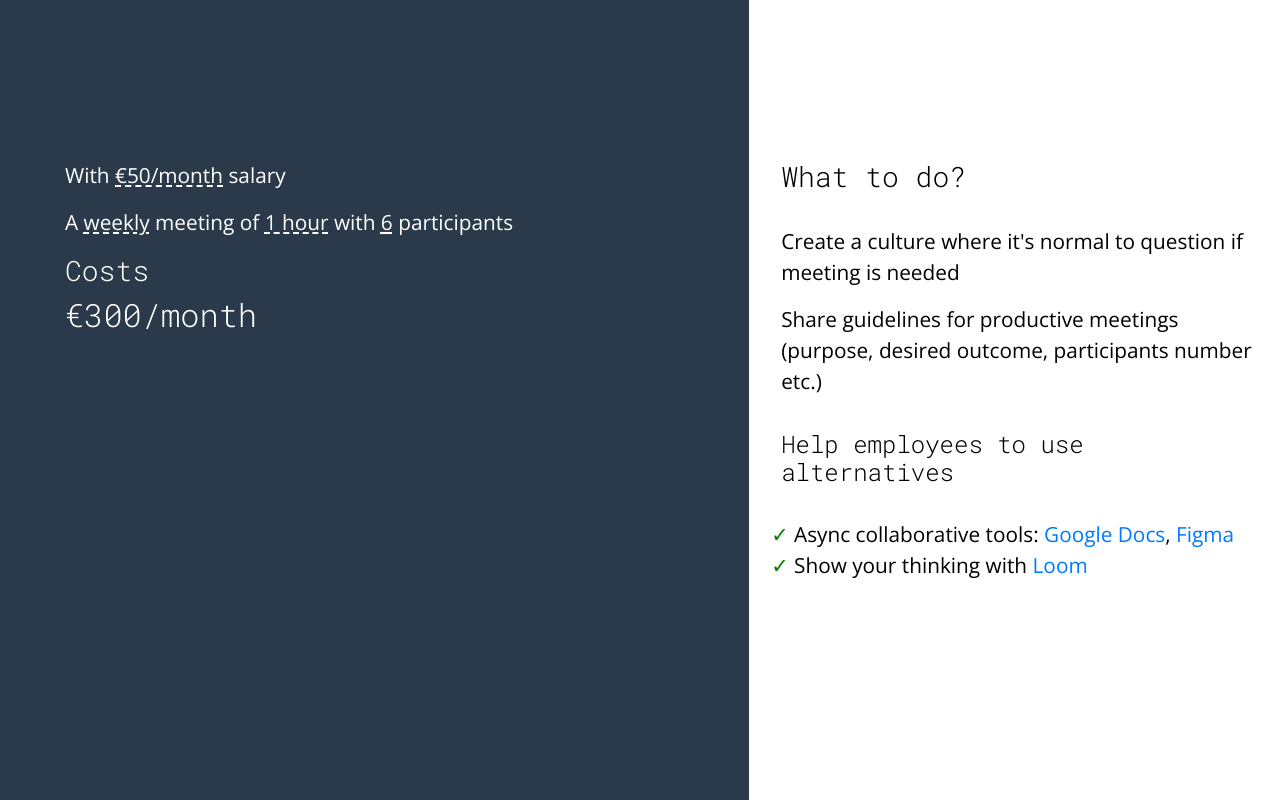
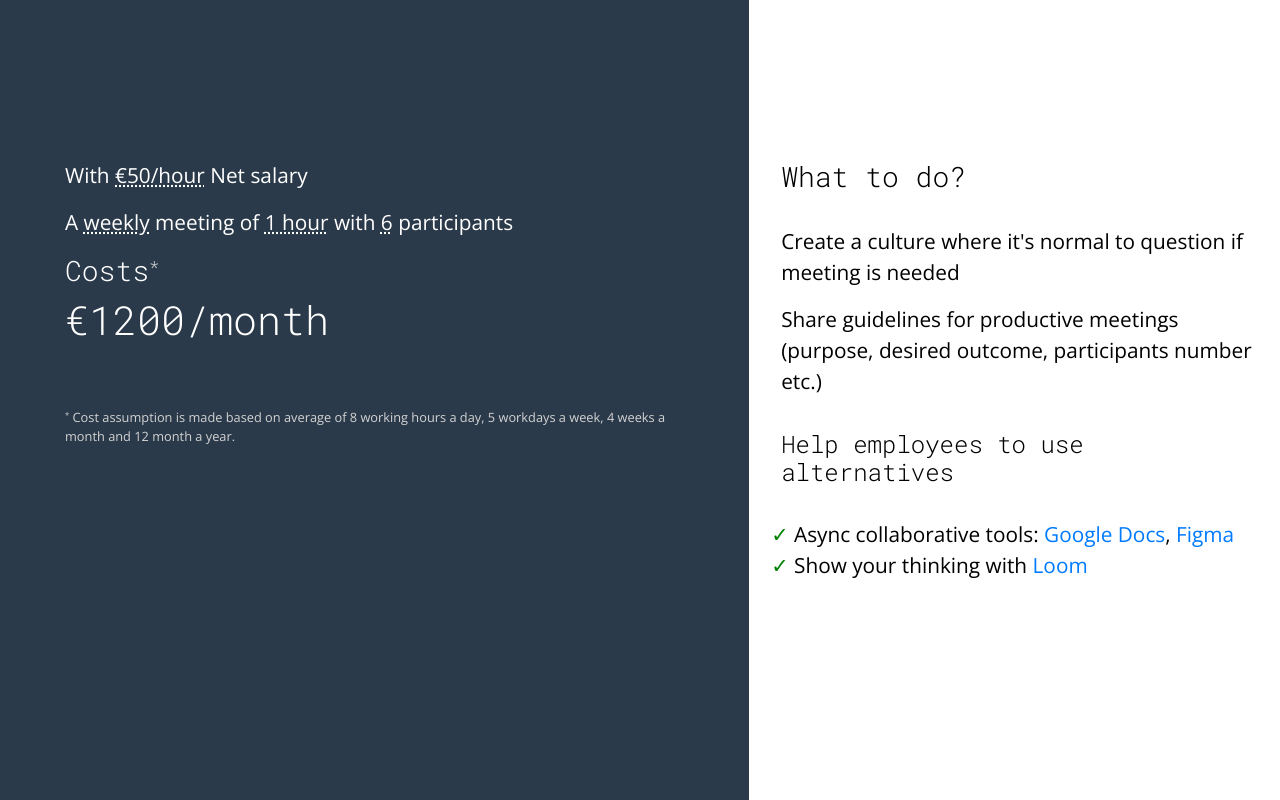
Before and after one commit to designrank/meetingless, a Vue app: page /business-impact in a window 1280 px wide. Built offline with nearby package versions, Linux system fonts and the light colour scheme.

Commit message:
Meeting cost calculations

```diff
--- a/src/App.vue
+++ b/src/App.vue
@@ -15,10 +15,6 @@ h1, h2, h3, h4, h5, h6 {
   font-family: 'Roboto Mono', monospace !important;
 }
 
-.adjustable {
-  text-decoration: underline dashed;
-}
-
 article {
   header, footer, section {
     margin-bottom: 2rem;
--- a/src/components/InlineDropdown.vue
+++ b/src/components/InlineDropdown.vue
@@ -14,7 +14,7 @@
               v-on:click.prevent="toggleDropdown"
           >{{caption}}</a>
               <div :class="['dropdown-menu', showEdit ? 'show' : '']">
-                <div class="dropdown-item p-2">
+                <div class="dropdown-item py-2 px-3">
                   <slot/>
                 </div>
               </div>
@@ -51,7 +51,7 @@ export default class InlineDropdown extends Vue {
 }
 
 .adjustable {
-  text-decoration: underline dashed;
+  text-decoration: underline dotted;
 }
 
 a {
--- a/src/views/BusinessImpact.vue
+++ b/src/views/BusinessImpact.vue
@@ -7,48 +7,61 @@
             With
             <InlineDropdown :caption="salaryCaption">
               <div class="form-row">
-                <select class="mx-1 form-control col" v-model="salaryCurrency">
+                <label for="salary-currency-selection" class="sr-only">Salary currency</label>
+                <select  id="salary-currency-selection" class="mx-1 form-control col" v-model="salaryCurrency">
                   <option v-for="(symbol, code) in Currencies" :key="code" :value="symbol">
                     {{ code }} - {{ symbol }}
                   </option>
                 </select>
-                <input class="mx-1 form-control col" type="number" v-model="salaryAmount"/>
-                <select class="mx-1 form-control col" v-model="salaryPeriod">
+                <label for="salary-amount-selection" class="sr-only">Salary amount</label>
+                <input id="salary-amount-selection" class="mx-1 form-control col" type="number" v-model="salaryAmount" min="0"/>
+                <label for="salary-period-selection" class="sr-only">Salary period</label>
+                <select id="salary-period-selection" class="mx-1 form-control col" v-model="salaryPeriod">
                   <option v-for="(period, index) in SalaryPeriods" :key="index" :value="period">{{ period }}</option>
                 </select>
               </div>
             </InlineDropdown>
-            salary
+            Net salary
           </p>
           <p>
             A
             <InlineDropdown :caption="meetingFrequency">
-                <select class="mx-1 form-control" v-model="meetingFrequency">
-                  <option v-for="(frequency, code) in MeetingFrequency" :key="code" :value="frequency">
-                    {{ frequency }}
-                  </option>
-                </select>
+              <label for="meeting-frequency-selection" class="sr-only">Meeting frequency</label>
+              <select  id="meeting-frequency-selection" class="mx-1 form-control" v-model="meetingFrequency">
+                <option v-for="(frequency, code) in MeetingFrequency" :key="code" :value="frequency">
+                  {{ frequency }}
+                </option>
+              </select>
             </InlineDropdown>
             meeting of
             <InlineDropdown :caption="meetingLengthCaption">
-              <div class="form-row">
-                <input id="hours-adjustment" type="number" class="mx-1 form-control col" v-model="meetingHours"/>
-                <label for="hours-adjustment"> hours</label>
+              <div class="input-group">
+                <input id="hours-adjustment" type="number" class="single-control form-control" v-model="meetingHours"
+                       min="1" max="24"/>
+                <div class="input-group-append">
+                  <label for="hours-adjustment" class="input-group-text">hours</label>
+                </div>
               </div>
             </InlineDropdown>
             with
             <InlineDropdown :caption="meetingParticipants">
-                <input type="number" class="mx-1 form-control col" v-model="meetingParticipants"/>
+              <label for="participants-number-selection" class="sr-only">Participants number</label>
+              <input id="participants-number-selection" type="number" class="mx-1 form-control col" v-model="meetingParticipants" min="1" max="1000"/>
             </InlineDropdown>
             participants
           </p>
+
           <h3>
-            Costs
+            Costs<sup class="asterisk">*</sup>
           </h3>
-          <h2>
+          <h1>
             {{ salaryCurrency }}{{ meetingCost }}/month
-          </h2>
-
+          </h1>
+          <section class="cost-breakdown mt-5 pt-3">
+            <p>
+              <sup class="asterisk">*</sup> Cost assumption is made based on average of 8 working hours a day, 5 workdays a week, 4 weeks a month and 12 month a year.
+            </p>
+          </section>
         </section>
       </article>
     </template>
@@ -85,6 +98,8 @@ import InlineDropdown from "@/components/InlineDropdown.vue";
 import GTDTools from "@/components/GTDTools.vue";
 
 enum SalaryPeriod {
+  HOUR = "hour",
+  DAY = "day",
   WEEK = "week",
   MONTH = "month",
   YEAR = "year"
@@ -119,7 +134,7 @@ export default class BusinessImpact extends Vue {
 
   salaryAmount = 50
 
-  salaryPeriod: SalaryPeriod = SalaryPeriod.MONTH
+  salaryPeriod: SalaryPeriod = SalaryPeriod.HOUR
 
   meetingFrequency: MeetingFrequency = MeetingFrequency.WEEKLY
 
@@ -128,7 +143,18 @@ export default class BusinessImpact extends Vue {
   meetingParticipants = 6
 
   public get meetingCost() {
-    return this.salaryAmount * this.meetingParticipants
+    // calculations assume 8 hours a day, 5 days a week, 4 weeks a month, 12 month a year
+    let hourlyRate = this.salaryAmount
+    if (this.salaryPeriod === SalaryPeriod.DAY) hourlyRate /= 8
+    else if (this.salaryPeriod === SalaryPeriod.WEEK) hourlyRate /= 8 * 5
+    else if (this.salaryPeriod === SalaryPeriod.MONTH) hourlyRate /= 8 * 5 * 4
+    else if (this.salaryPeriod === SalaryPeriod.YEAR) hourlyRate /= 8 * 5 * 4 * 12
+
+    let meetingsPerMonth = 1
+    if (this.meetingFrequency === MeetingFrequency.WEEKLY) meetingsPerMonth = 4
+    if (this.meetingFrequency === MeetingFrequency.DAILY) meetingsPerMonth = 5 * 4
+
+    return Math.round(hourlyRate * this.meetingHours * this.meetingParticipants * meetingsPerMonth)
   }
 
   public get salaryCaption() {
@@ -141,3 +167,24 @@ export default class BusinessImpact extends Vue {
   }
 }
 </script>
+
+<style lang="scss">
+
+#hours-adjustment {
+  width: 4em;
+}
+
+input[type="number"] {
+  text-align: right;
+}
+
+.asterisk {
+  font-size: 0.6em;
+  color: lightgrey;
+}
+
+.cost-breakdown {
+  font-size: 0.8rem;
+  color: lightgrey;
+}
+</style>
--- a/src/views/Decision.vue
+++ b/src/views/Decision.vue
@@ -11,7 +11,8 @@
                 title="Want to give it a name? Click it!"
                 :caption="meetingNameWrapper"
             >
-              <input v-model="newMeetingName" class="form-control mb-2" type="text"
+              <label for="meeting-name-input" class="sr-only">Meeting name</label>
+              <input id="meeting-name-input" v-model="newMeetingName" class="form-control mb-2" type="text"
                      :placeholder="meetingName || 'enter new name'"/>
               <button class="form-control btn btn-secondary" type="button" @click="nameEdit">
                 Change
```
